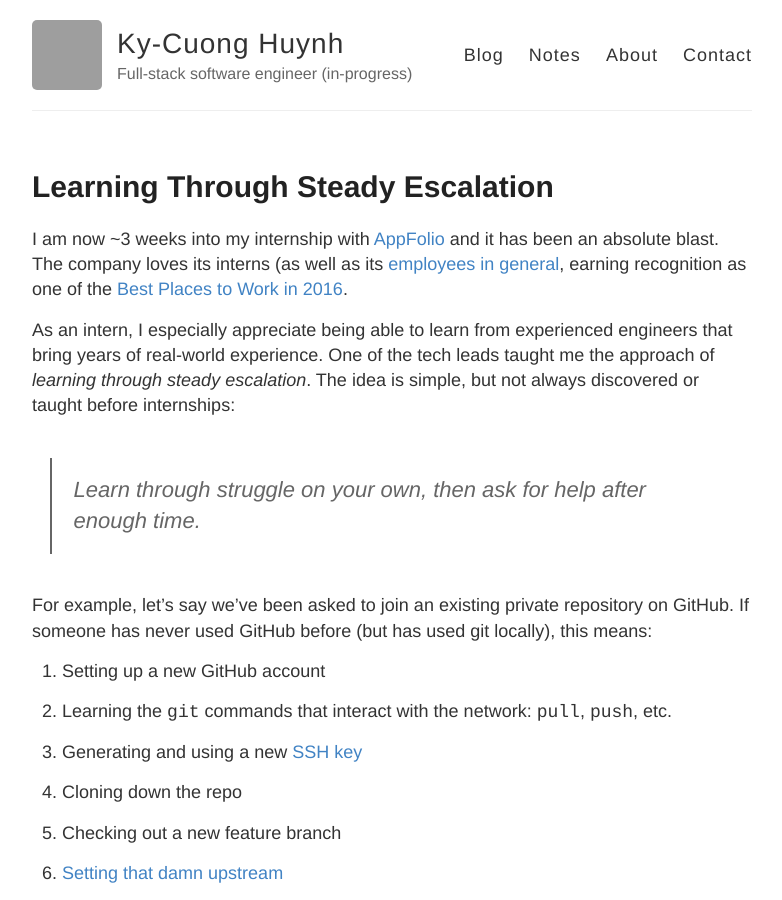
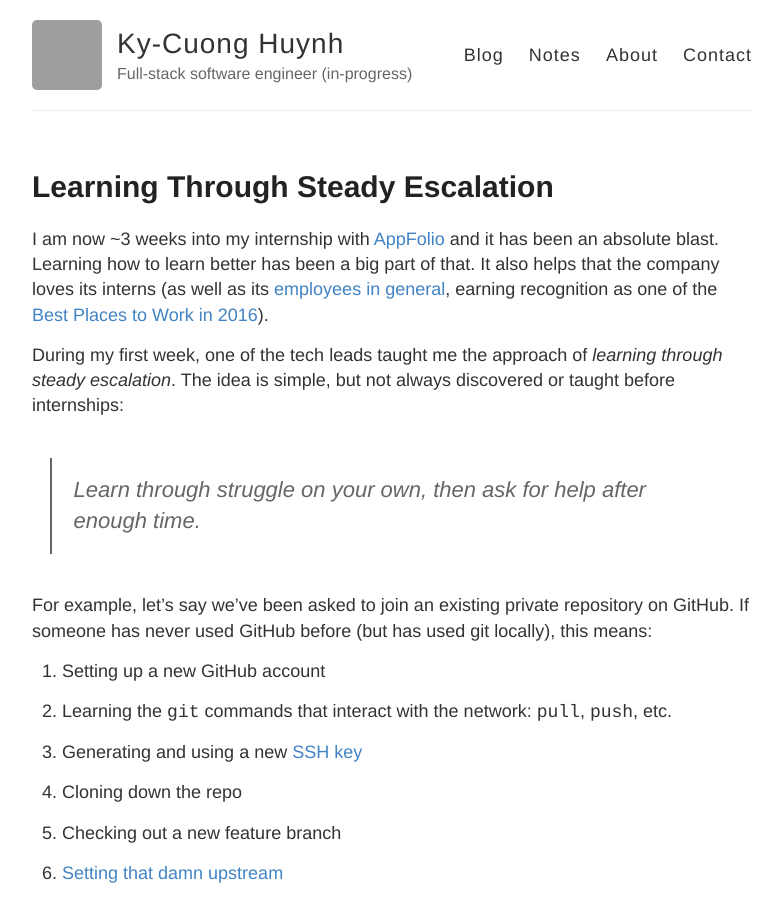
Before and after one commit to gszliu/kycodehuynh.github.io, a Jekyll site: the page built from _posts/2016-6-29-steady-escalation.md, in a window 1280 px wide and 900 px high. Shown: the whole window, without its empty margins (248-1030 px from the left). Built offline with Jekyll 4.4.1, drawn with Linux system fonts in a browser that asks for light colours; grey boxes are pictures that could not be loaded.

Commit message:
Improve introduction to steady escalation blog post

```diff
--- a/_posts/2016-6-29-steady-escalation.md
+++ b/_posts/2016-6-29-steady-escalation.md
@@ -4,12 +4,12 @@ title: Learning Through Steady Escalation
 ---
 
 I am now ~3 weeks into my internship with [AppFolio](http://www.appfolio.com)
-and it has been an absolute blast. The company loves its interns (as well
+and it has been an absolute blast. Learning how to learn better has been a big
+part of that. It also helps that the company loves its interns (as well
 as its [employees in general](http://www.appfolioinc.com/jobs), earning
-recognition as one of the [Best Places to Work in 2016](http://www.appfolioinc.com/news/appfolio-wins-best-places-to-work-award).
+recognition as one of the [Best Places to Work in 2016](http://www.appfolioinc.com/news/appfolio-wins-best-places-to-work-award)).
 
-As an intern, I especially appreciate being able to learn from experienced
-engineers that bring years of real-world experience. One of the tech leads
+During my first week, one of the tech leads
 taught me the approach of *learning through steady escalation*.
 The idea is simple, but not always discovered or taught before internships:
 
```
